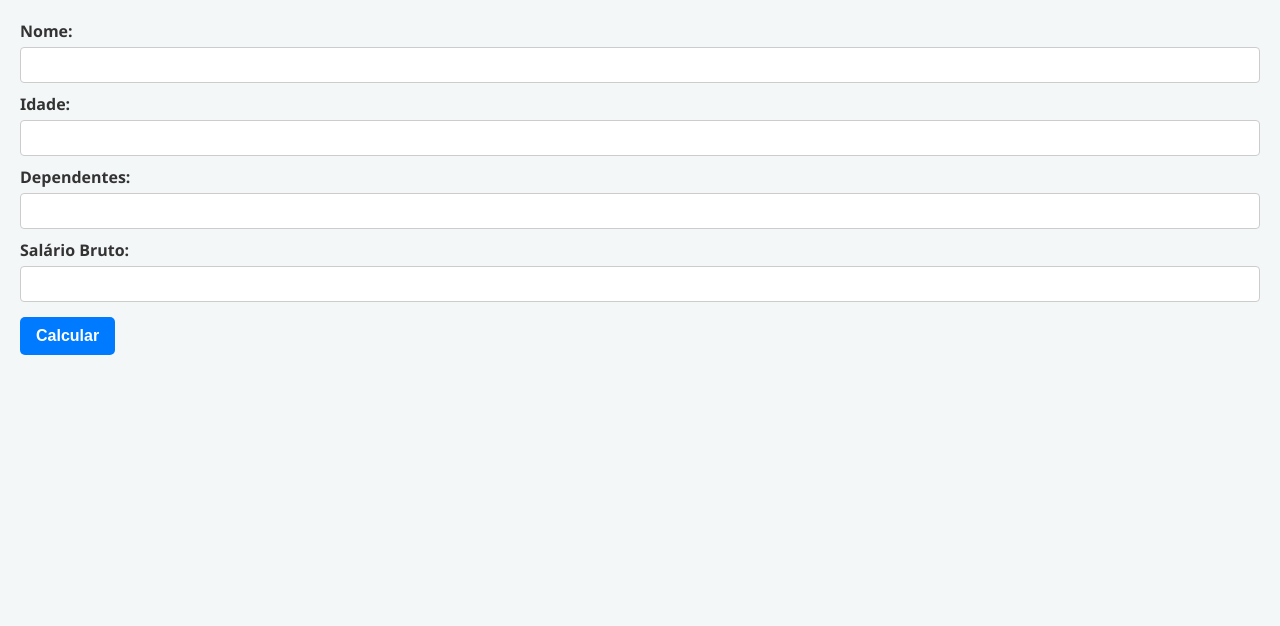
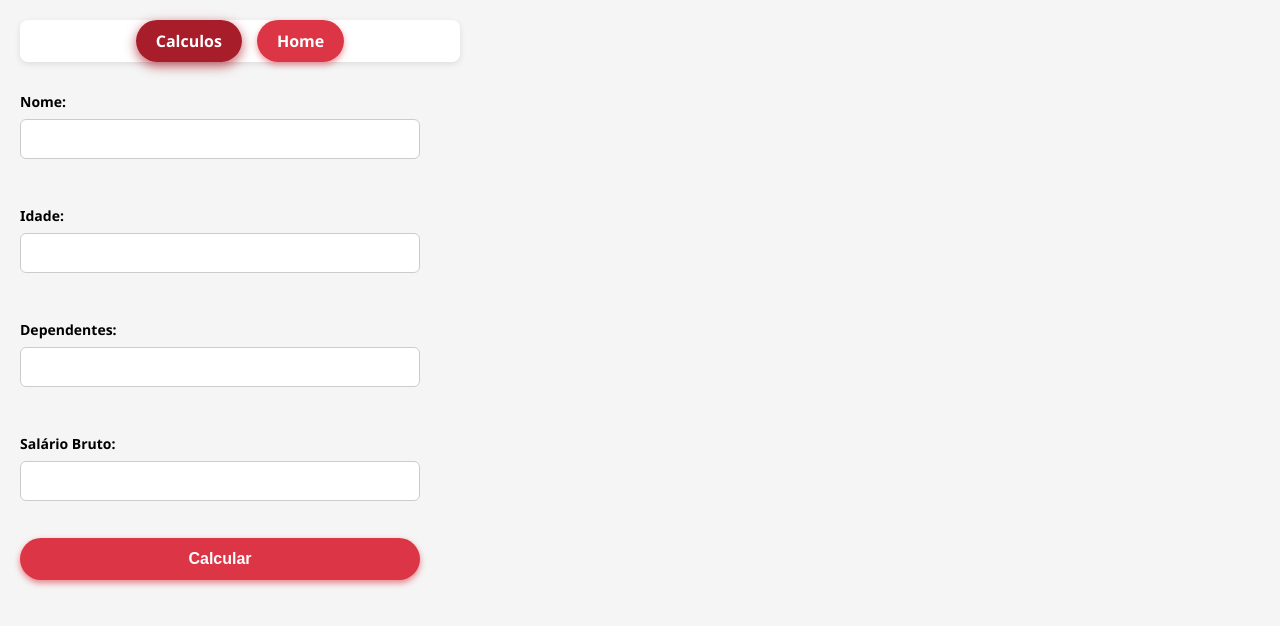
Before and after one commit to giuu7x/JQuery, a plain HTML site: page index.html in a window 1280 px wide. Drawn offline with nearby package versions, Linux system fonts and the light colour scheme.

Commit message:
pronto
toop

```diff
--- a/index.html
+++ b/index.html
@@ -3,19 +3,25 @@
 <head>
 <meta charset="UTF-8" />
 <title>Calculadora de Salário</title>
+<meta name="viewport" content="width=device-width, initial-scale=1" />
 <link rel="stylesheet" href="style.css">
-<meta name="viewport" content="width=device-width, initial-scale=1" />
-<script src="https://ajax.googleapis.com/ajax/libs/jquery/3.7.1/jquery.min.js"></script>
-<style>
-  #resultado {
-    font-weight: bold;
-    font-size: 18pt;
-    color: blue;
-    margin-top: 15px;
-  }
-</style>
 </head>
 <body>
+
+<nav>
+  <ul class="navbar-nav">
+    <li class="nav-item">
+      <a class="nav-link active" href="index.html" title="Página inicial">
+        Calculos
+      </a>
+    </li>
+    <li class="nav-item">
+      <a class="nav-link" href="pag.html" title="Entre em contato">
+        Home
+      </a>
+    </li>
+  </ul>
+</nav>
 
 <label for="nome">Nome:</label>
 <input type="text" id="nome" /><br />
@@ -33,6 +39,8 @@
 
 <div id="resultado"></div>
 
+<script src="https://ajax.googleapis.com/ajax/libs/jquery/3.7.1/jquery.min.js"></script>
 <script src="js/calculos.js"></script>
+
 </body>
 </html>
--- a/style.css
+++ b/style.css
@@ -1,54 +1,104 @@
 body {
     font-family: 'Segoe UI', Tahoma, Geneva, Verdana, sans-serif;
-    background: #f4f7f8;
-    color: #333;
+    background-color: #f5f5f5;
     margin: 20px;
-}
+  }
 
-label {
+  /* Navbar container */
+  nav {
+    background-color: #fff;
+    padding: 10px 20px;
+    border-radius: 8px;
+    box-shadow: 0 2px 6px rgb(0 0 0 / 0.1);
+    max-width: 400px;
+    margin-bottom: 30px;
+  }
+
+  /* Lista da navbar */
+  .navbar-nav {
+    list-style: none;
+    padding: 0;
+    margin: 0;
+    display: flex;
+    gap: 15px;
+    justify-content: center;
+  }
+
+  /* Links da navbar */
+  .nav-link {
+    padding: 10px 20px;
+    background-color: #dc3545;
+    color: white;
+    text-decoration: none;
+    border-radius: 25px;
     font-weight: 600;
+    font-size: 16px;
+    box-shadow: 0 3px 6px rgb(220 53 69 / 0.5);
+    transition: background-color 0.3s ease, box-shadow 0.3s ease;
+  }
+
+  /* Botão ativo */
+  .nav-link.active {
+    background-color: #a71d2a;
+    box-shadow: 0 4px 12px rgb(167 29 42 / 0.7);
+    cursor: default;
+    pointer-events: none;
+  }
+
+  /* Hover */
+  .nav-link:hover:not(.active) {
+    background-color: #b02a37;
+    box-shadow: 0 5px 15px rgb(176 42 55 / 0.7);
+    transform: translateY(-2px);
+  }
+
+  /* Inputs e botão do formulário */
+  input[type="text"],
+  input[type="number"] {
+    display: block;
+    width: 100%;
+    max-width: 400px;
+    padding: 10px 12px;
+    margin: 8px 0 15px 0;
+    border: 1px solid #ccc;
+    border-radius: 6px;
+    font-size: 16px;
+    box-sizing: border-box;
+  }
+
+  button#btnCalcular {
+    background-color: #dc3545;
+    color: white;
+    border: none;
+    padding: 12px 25px;
+    border-radius: 25px;
+    font-size: 16px;
+    font-weight: 600;
+    cursor: pointer;
+    box-shadow: 0 3px 6px rgb(220 53 69 / 0.6);
+    transition: background-color 0.3s ease, box-shadow 0.3s ease;
+    max-width: 400px;
+    width: 100%;
+  }
+
+  button#btnCalcular:hover {
+    background-color: #b02a37;
+    box-shadow: 0 5px 15px rgb(176 42 55 / 0.7);
+    transform: translateY(-2px);
+  }
+
+  label {
+    font-weight: 600;
+    font-size: 14px;
+    max-width: 400px;
+    display: block;
     margin-top: 10px;
-    display: block;
-}
+  }
 
-input[type="text"],
-input[type="number"] {
-    width: 100%;
-    padding: 8px 12px;
-    margin-top: 5px;
-    border: 1px solid #ccc;
-    border-radius: 4px;
-    box-sizing: border-box;
-    font-size: 1rem;
-    transition: border-color 0.3s ease;
-}
-
-input[type="text"]:focus,
-input[type="number"]:focus {
-    border-color: #007bff;
-    outline: none;
-}
-
-button {
+  #resultado {
+    font-weight: bold;
+    font-size: 18pt;
+    color: blue;
     margin-top: 15px;
-    background-color: #007bff;
-    border: none;
-    padding: 10px 16px;
-    color: white;
-    font-weight: 700;
-    font-size: 1rem;
-    border-radius: 5px;
-    cursor: pointer;
-    transition: background-color 0.3s ease;
-}
-
-button:hover {
-    background-color: #0056b3;
-}
-
-#resultado {
-    margin-top: 25px;
-    font-size: 1.4rem;
-    font-weight: 700;
-    color: #007bff;
-}
+    max-width: 400px;
+  }
```
Also changed, not shown: pag.html (+1 -0 lines). Lines whose indentation alone changed are shown as unchanged.
